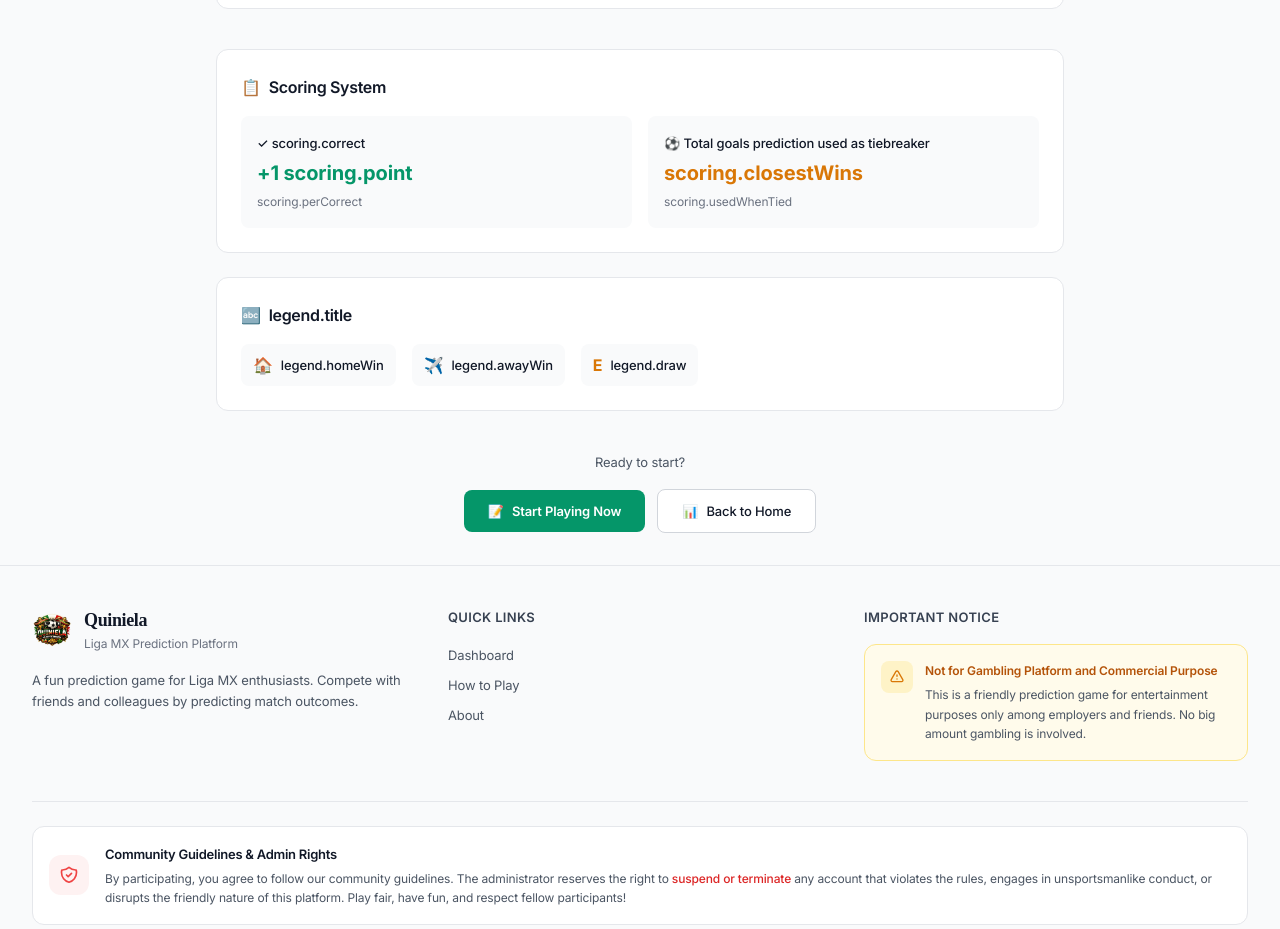
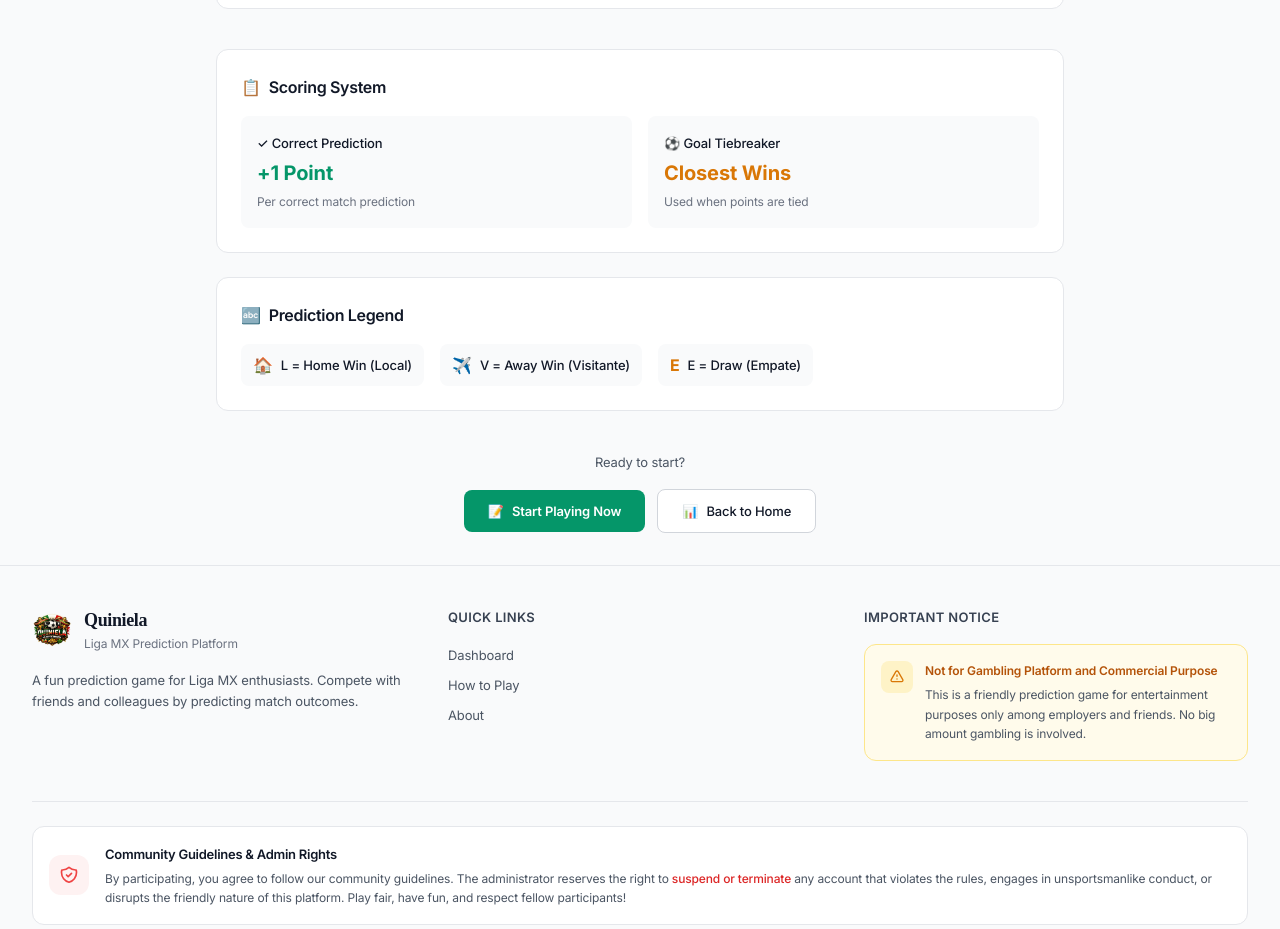
Before and after one commit to sonam-git/quiniela, a React (Vite) app in the folder frontend/: page /instructions in a window 1280 px wide. Shown: the part 1467-2396 px from the top of the page. Built offline with nearby package versions, Linux system fonts and the light colour scheme; no server answers; a web font is replaced by a local one.

Commit message:
translation fixed in instructions

```diff
--- a/frontend/dev-dist/sw.js
+++ b/frontend/dev-dist/sw.js
@@ -79,7 +79,7 @@ define(['./workbox-21a80088'], (function (workbox) { 'use strict';
    */
   workbox.precacheAndRoute([{
     "url": "index.html",
-    "revision": "0.u1juulh91e"
+    "revision": "0.a4vudgfo2oo"
   }], {});
   workbox.cleanupOutdatedCaches();
   workbox.registerRoute(new workbox.NavigationRoute(workbox.createHandlerBoundToURL("index.html"), {
--- a/frontend/src/i18n/locales/en/instructions.json
+++ b/frontend/src/i18n/locales/en/instructions.json
@@ -37,9 +37,18 @@
   },
   "scoring": {
     "title": "Scoring System",
-    "correctPrediction": "+1 point for each correct match prediction",
-    "tiebreaker": "Total goals prediction used as tiebreaker",
-    "winner": "Closest total goals wins in case of tie"
+    "correct": "Correct Prediction",
+    "point": "Point",
+    "perCorrect": "Per correct match prediction",
+    "tiebreaker": "Goal Tiebreaker",
+    "closestWins": "Closest Wins",
+    "usedWhenTied": "Used when points are tied"
+  },
+  "legend": {
+    "title": "Prediction Legend",
+    "homeWin": "L = Home Win (Local)",
+    "awayWin": "V = Away Win (Visitante)",
+    "draw": "E = Draw (Empate)"
   },
   "cta": {
     "ready": "Ready to start?",
--- a/frontend/src/i18n/locales/es/instructions.json
+++ b/frontend/src/i18n/locales/es/instructions.json
@@ -37,9 +37,18 @@
   },
   "scoring": {
     "title": "Sistema de Puntuación",
-    "correctPrediction": "+1 punto por cada predicción correcta de partido",
-    "tiebreaker": "Predicción de goles totales usada como desempate",
-    "winner": "Goles totales más cercanos gana en caso de empate"
+    "correct": "Predicción Correcta",
+    "point": "Punto",
+    "perCorrect": "Por cada predicción de partido correcta",
+    "tiebreaker": "Desempate por Goles",
+    "closestWins": "El Más Cercano Gana",
+    "usedWhenTied": "Se usa cuando hay empate en puntos"
+  },
+  "legend": {
+    "title": "Leyenda de Predicciones",
+    "homeWin": "L = Gana Local (Home)",
+    "awayWin": "V = Gana Visitante (Away)",
+    "draw": "E = Empate (Draw)"
   },
   "cta": {
     "ready": "¿Listo para comenzar?",
--- a/frontend/vite.config.js
+++ b/frontend/vite.config.js
@@ -8,6 +8,10 @@ export default defineConfig({
     VitePWA({
       registerType: 'autoUpdate',
       includeAssets: ['quiniela-logo.png'],
+      devOptions: {
+        enabled: false,  // Disable PWA in development to suppress warnings
+        suppressWarnings: true
+      },
       manifest: {
         name: 'Quiniela - Liga MX',
         short_name: 'Quiniela',
```
